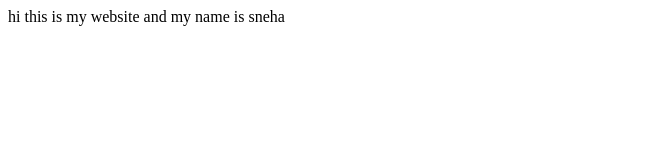
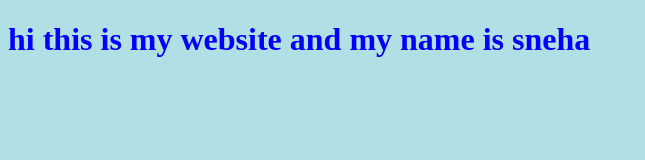
Before and after one commit to shekarsneha/shekarsneha.github.io, a plain HTML site: page index.html in a window 1280 px wide. Shown: the whole page, without its empty margins (0-645 px from the left). Drawn offline with Linux system fonts and the light colour scheme.

Commit message:
First Commit!
My own website!

```diff
--- a/index.html
+++ b/index.html
@@ -1,7 +1,10 @@
 <!DOCTYPE html>
 
 <html>
-<body>
-hi this is my website and my name is sneha
-</body>
+    <body>
+        <head>
+            <link rel="stylesheet" href="styles.css">
+        </head>
+        <h1>hi this is my website and my name is sneha</h1>
+    </body>
 </html>
--- /dev/null
+++ b/styles.css
@@ -0,0 +1,9 @@
+body {
+    background-color: powderblue;
+}
+h1 {
+    color: blue;
+}
+p {
+    color: red;
+}
```
